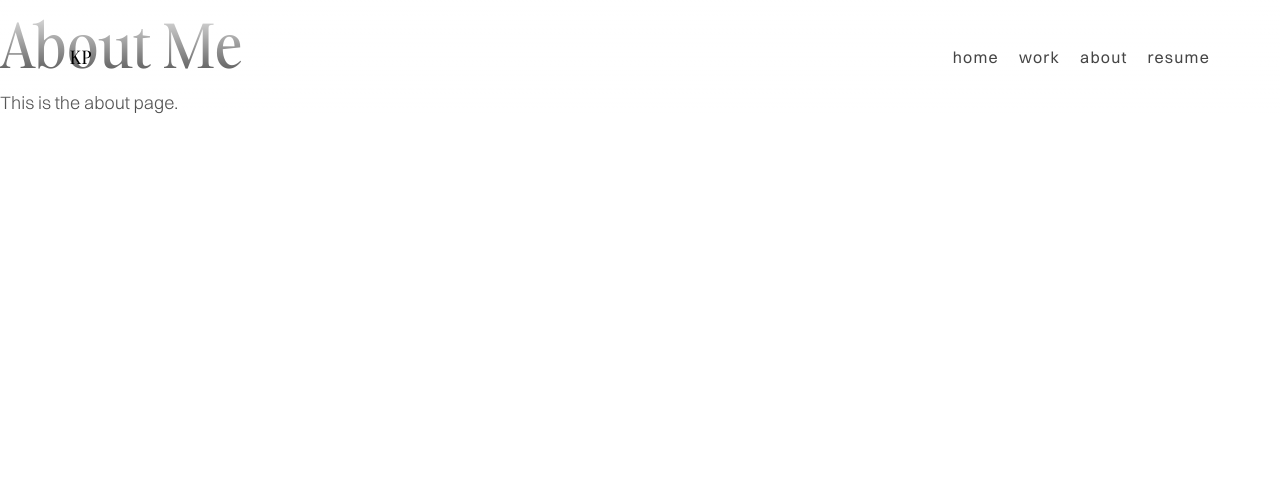
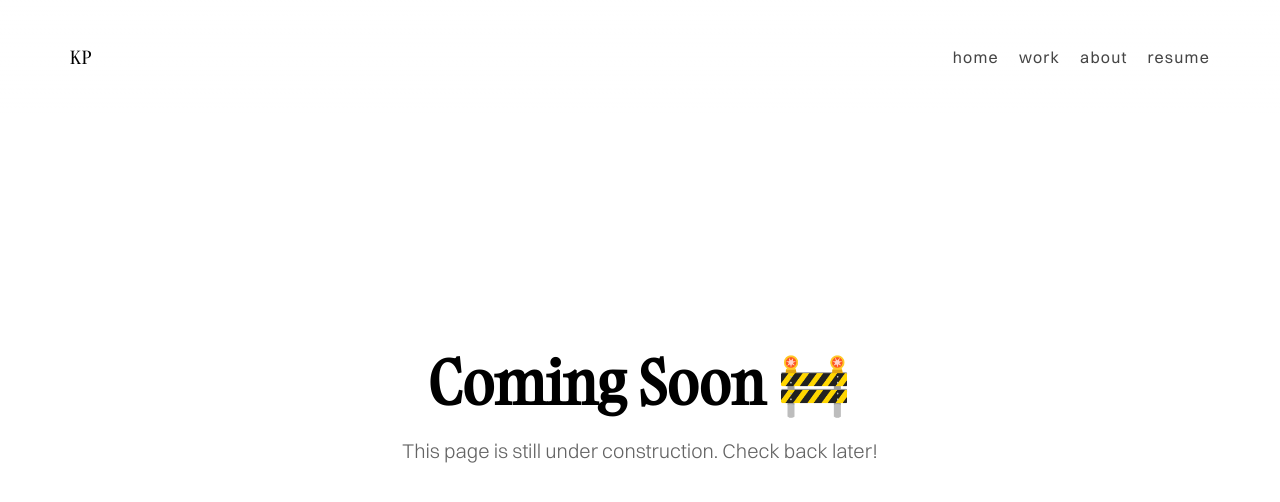
Before and after one commit to kavyaa-p/portfolio, a React (Vite) app: page /about in a window 1280 px wide. Shown: the top 502 px of the page. Built offline with nearby package versions, Linux system fonts and the light colour scheme.

Commit message:
added placeholder text to about page

```diff
--- /dev/null
+++ b/src/pages/About.css
@@ -0,0 +1,19 @@
+.about-page-container {
+    display: flex;
+    justify-content: center;
+    align-items: center;
+    height: 100vh;
+    text-align: center;
+    flex-direction: column;
+    color: #333;
+}
+
+.about-page-container h1 {
+    font-weight: bold;
+    margin-bottom: 10px;
+}
+
+.about-page-container p {
+    font-size: 20px;
+    color: rgb(100, 100, 100);
+}
--- a/src/pages/About.jsx
+++ b/src/pages/About.jsx
@@ -1,8 +1,11 @@
+import React from 'react';
+import './About.css';
+
 const About = () => {
     return (
-        <div>
-            <h1>About Me</h1>
-            <p>This is the about page.</p>
+        <div className="about-page-container">
+            <h1>Coming Soon 🚧</h1>
+            <p>This page is still under construction. Check back later!</p>
         </div>
     );
 };
```
